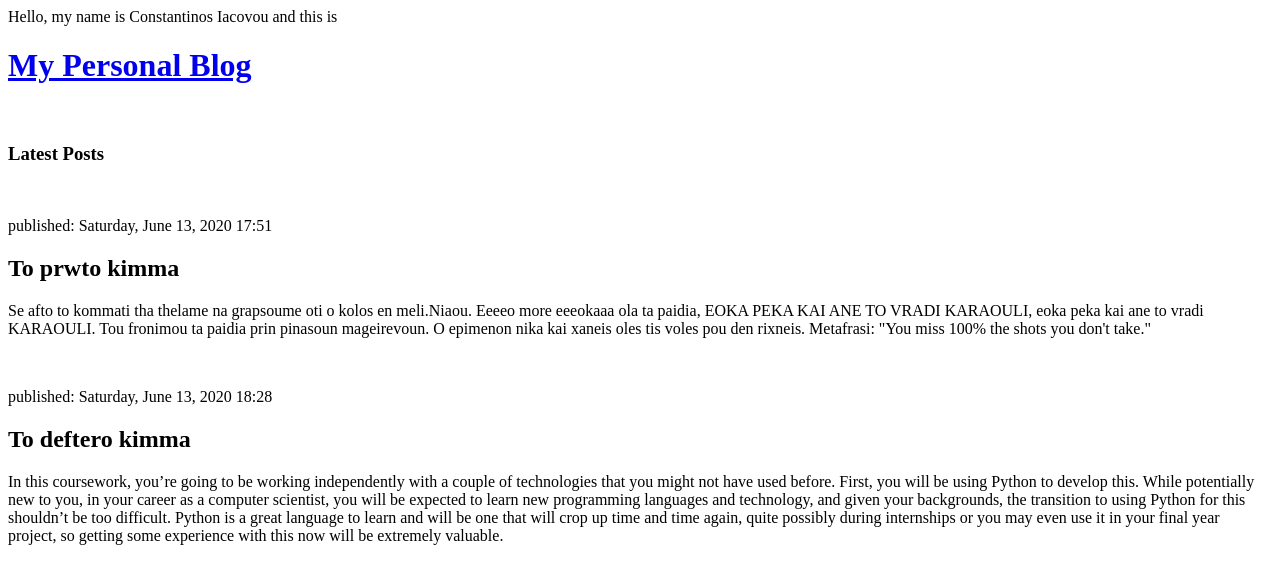
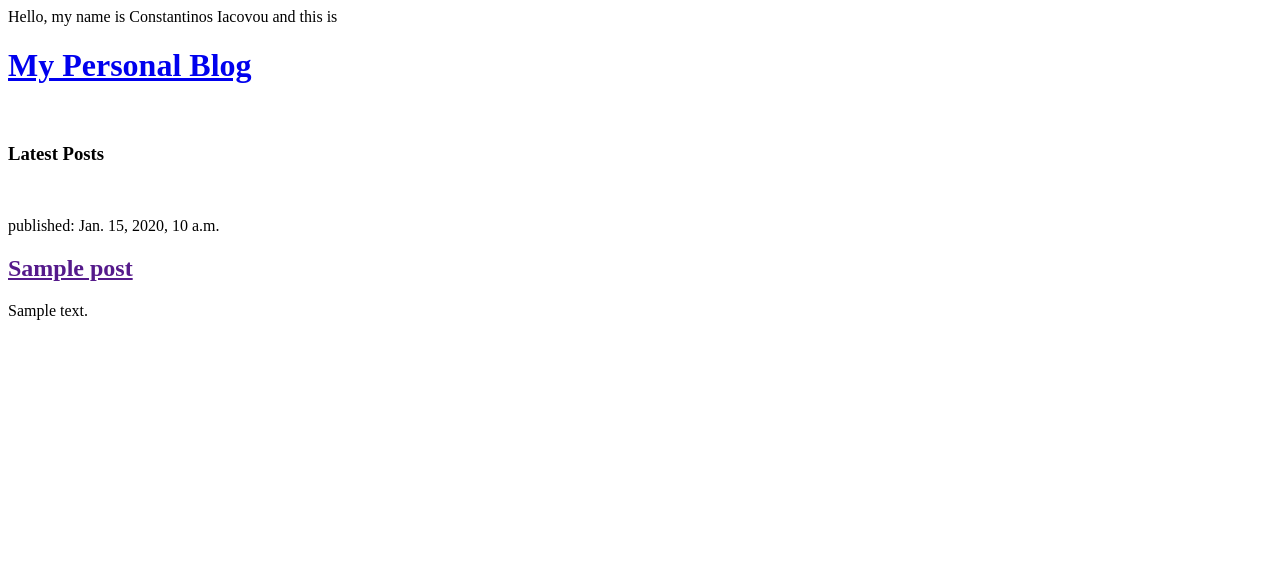
Before and after one commit to Constantinos831/my-first-blog, a Django app: page / in a window 1280 px wide. Shown: the top 584 px of the page. Run offline with Django 3.2, Linux system fonts and the light colour scheme; tables that the repository leaves empty hold one stand-in row (values such as "Sample post").

Commit message:
Modified templates to display posts from database.

```diff
--- a/blog/templates/blog/post_list.html
+++ b/blog/templates/blog/post_list.html
@@ -2,31 +2,27 @@
     <head>
         <title>Constantinos' Blog 2020</title>
     </head>
+
     <body>
         <p>Hello, my name is Constantinos Iacovou and this is</p>
         <h1><a href="/">My Personal Blog</a></h1>
         <br>
         <h3>Latest Posts</h3>
+
         <br>
-        <div>
-            <p>published: Saturday, June 13, 2020 17:51</p>
-            <h2>To prwto kimma</h2>
-            <p>Se afto to kommati tha thelame na grapsoume oti o kolos en meli.Niaou. Eeeeo more eeeokaaa ola ta paidia, EOKA PEKA KAI ANE TO VRADI KARAOULI,
-                eoka peka kai ane to vradi KARAOULI. Tou fronimou ta paidia prin pinasoun mageirevoun. O epimenon nika kai xaneis oles tis voles pou den rixneis. Metafrasi: "You miss 100% the shots you don't take."
-            </p>
-        </div>
+
+        {% for post in posts %}
+
+            <div>
+                <p>published: {{ post.published_date }}</p>
+                <h2><a href="">{{ post.title }}</a></h2>
+                <p>{{ post.text|linebreaksbr }}</p>
+            </div>
+
+            <br>
+        {% endfor %}
+
         <br>
-        <div>
-            <p>published: Saturday, June 13, 2020 18:28</p>
-            <h2>To deftero kimma</h2>
-            <p>In this coursework, you’re going to be working independently with a couple of technologies that you might not have used before.
-                First, you will be using Python to develop this. While potentially new to you, in your career as a computer scientist,
-                you will be expected to learn new programming languages and technology, and given your backgrounds,
-                the transition to using Python for this shouldn’t be too difficult.
-                Python is a great language to learn and will be one that will crop up time and time again,
-                quite possibly during internships or you may even use it in your final year project,
-                so getting some experience with this now will be extremely valuable.
-            </p>
-        </div>
+
     </body>
 </html>
--- a/blog/views.py
+++ b/blog/views.py
@@ -1,6 +1,9 @@
 from django.shortcuts import render
+from django.utils import timezone
+from .models import Post
 
 # Create your views here.
 
 def post_list(request):
-    return render(request, 'blog/post_list.html', {})
+    posts = Post.objects.filter(published_date__lte = timezone.now()).order_by('published_date')
+    return render(request, 'blog/post_list.html', {'posts' : posts})
```
